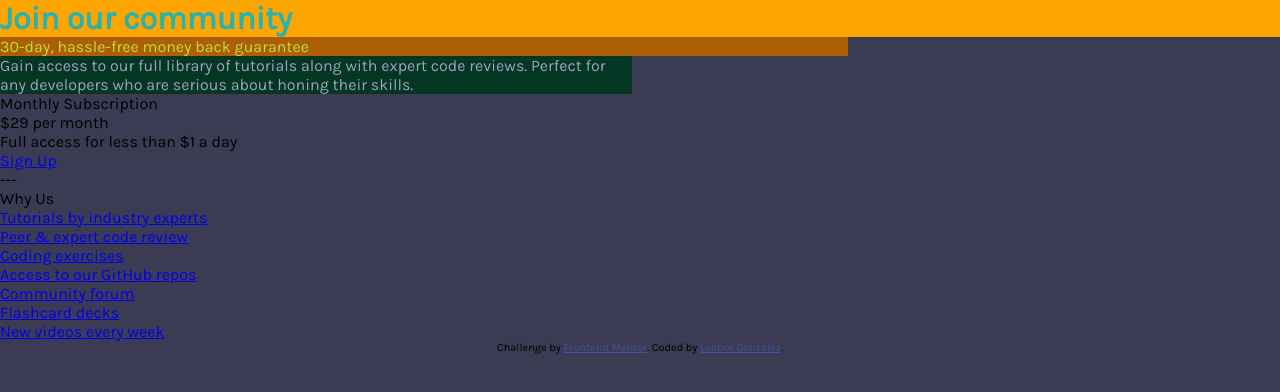
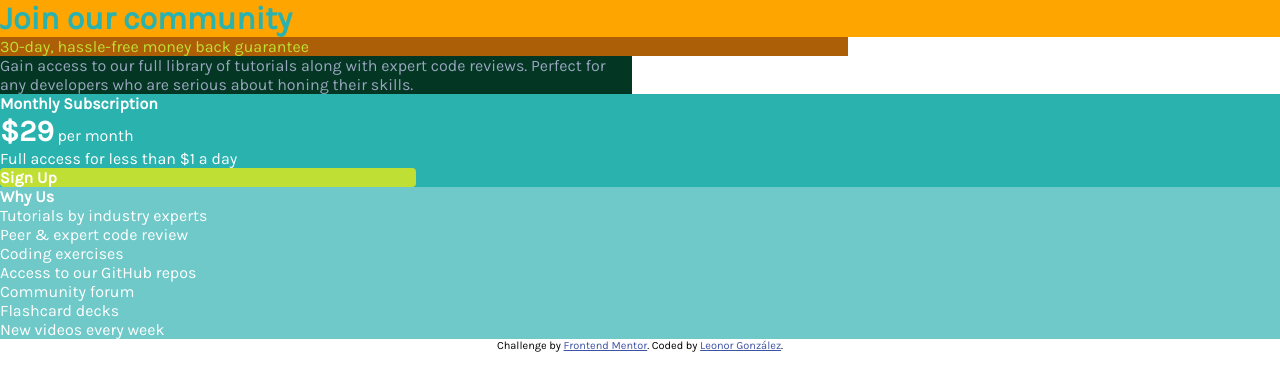
Before and after one commit to Legoal1990/single-price-grid-component-master, a plain HTML site: page index.html in a window 1280 px wide. Drawn offline with Linux system fonts and the light colour scheme.

Commit message:
colores asignados

```diff
--- a/css/estilos.css
+++ b/css/estilos.css
@@ -4,12 +4,15 @@
 }
 
 body{
-    color:black;
-    background-color:rgb(59, 59, 83);
     font-size: 16px;
     font-family: 'Karla', sans-serif;
     max-width: 1440px;
     min-width: 375px;
+}
+
+.container1{
+    background-color: #fff;
+
 }
 
 .header{
@@ -29,6 +32,45 @@ body{
     background-color: rgb(3, 54, 35);
 }
 
+.container2{
+    background-color: hsl(179, 62%, 43%);
+    color:white;
+}
+
+.subscription p{
+    font-weight: 700;
+}
+
+.costo span{
+    font-size: 30px;
+    font-weight: 700;
+}
+
+.boton a{
+    display: flex;
+    justify-content: flex-start;
+    text-decoration: none;
+    color:white;
+    font-weight: bold;
+    background-color: hsl(71, 73%, 54%);
+    border-radius: 4px;
+}
+
+.container3{
+    background-color:hsl(179, 46%, 61%);
+    color:white;
+}
+.boton p{
+    font-weight: 700;
+}
+nav a{
+    display: flex;
+    justify-content: flex-start;
+    text-decoration: none;
+    color:white;
+    font-weight: 400;
+}
+
 
 
 
--- a/index.html
+++ b/index.html
@@ -38,9 +38,8 @@
   </div>
 
   <div class="container2">
-
     <div class="row">
-      <div class="col-xs-8 col-lg-8">
+      <div class="col-xs-12 col-lg-8">
         <div class="subscription">
           <p>Monthly Subscription</p>
         </div>
@@ -48,15 +47,15 @@
     </div>
 
   <div class="row">
-    <div class="col-xs-8 col-lg-8">
+    <div class="col-xs-12 col-lg-8">
       <div class="costo">
-        <p>&dollar;29 per month</p>
+        <p><span>&dollar;29</span> per month</p>
       </div>
     </div>
   </div>
 
   <div class="row">
-    <div class="col-xs-8 col-lg-8">
+    <div class="col-xs-12 col-lg-8">
       <div class="info">
         <p>Full access for less than &dollar;1 a day</p>
       </div>
@@ -64,17 +63,17 @@
   </div>
 
   <div class="row">
-    <div class="col-xs-8 col-lg-8">
+    <div class="col-xs-12 col-lg-4">
       <div class="boton">
         <a href="#">Sign Up</a>
       </div>
     </div>
   </div>
+  </div>
 
----
   <div class="container3">
     <div class="row">
-    <div class="col-xs-8 col-lg-8">
+      <div class="col-xs-12 col-lg-8">
         <div class="boton">
           <p>Why Us</p>
         </div>
@@ -82,8 +81,8 @@
     </div>
 
     <div class="row">
-    <div class="col-xs-8 col-lg-8">
-      <div class="why">
+      <div class="col-xs-12 col-lg-8">
+        <nav>
           <ul>
               <li><a href="#">Tutorials by industry experts</a></li>
               <li><a href="#">Peer &amp; expert code review</a></li>
@@ -93,7 +92,7 @@
               <li><a href="#">Flashcard decks</a></li>
               <li><a href="#">New videos every week</a></li>
           </ul>
-    </div>
+        </nav>
       </div>
     </div>
 
```
Lines whose indentation alone changed are shown as unchanged.
